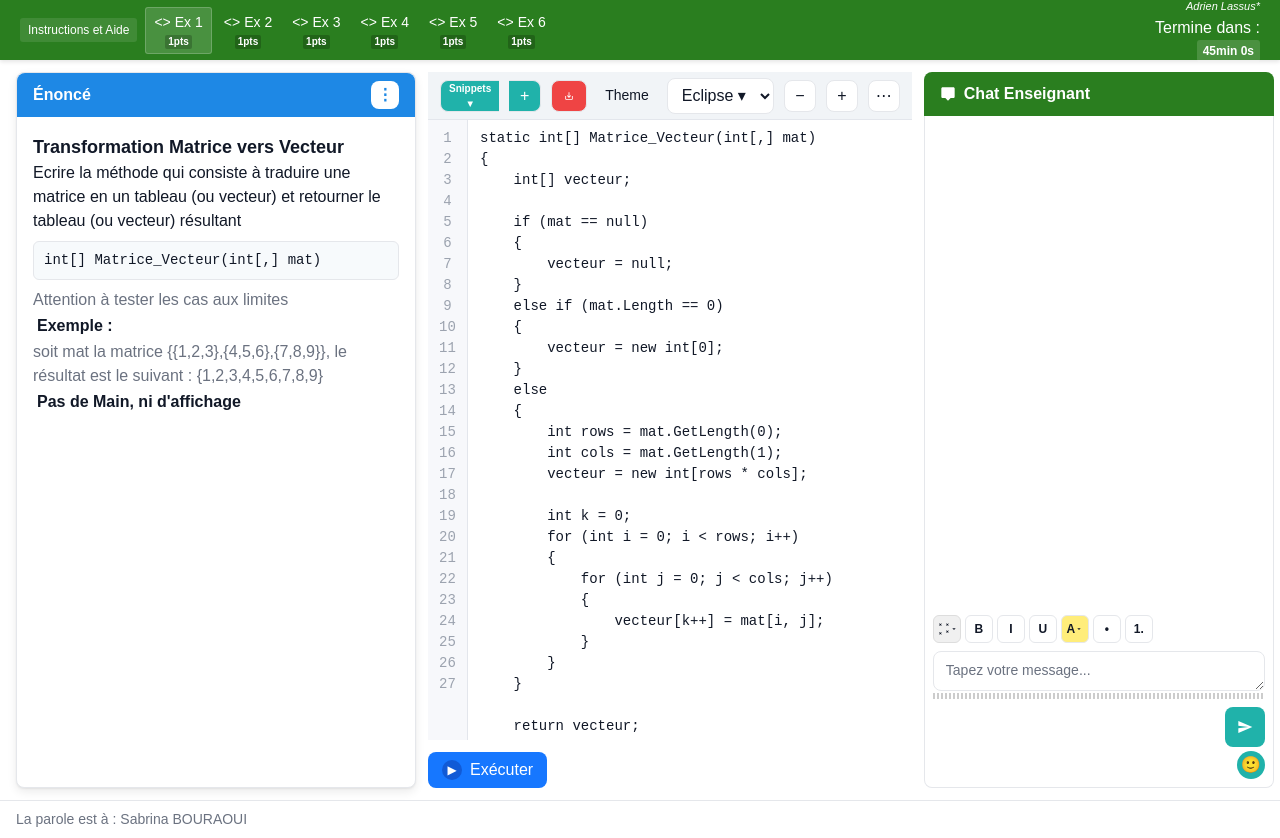
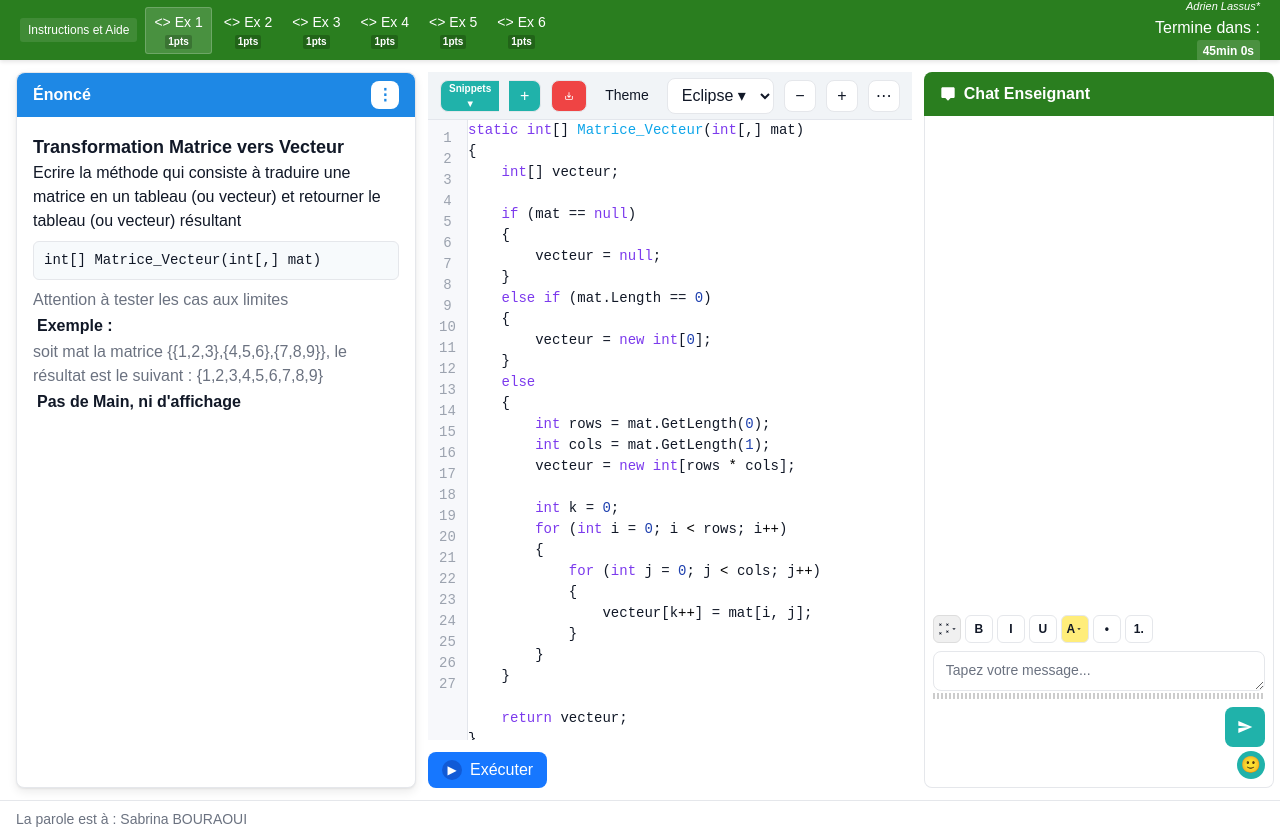
Before and after one commit to adrienlss/Schooding, a Next.js app: page /ex1 in a window 1280 px wide. Built offline with nearby package versions, Linux system fonts and the light colour scheme.

Commit message:
Éditeur avec coloration syntaxique : mots-clés en violet, types en bleu, éditable

```diff
--- a/src/app/ex1/page.tsx
+++ b/src/app/ex1/page.tsx
@@ -148,8 +148,40 @@ export default function Ex1Page() {
               <div>27</div>
             </div>
           <div className="code-area">
+            <div className="syntax-highlighted-editor">
+              <div className="syntax-line"><span className="syntax-keyword">static</span> <span className="syntax-keyword">int</span>[] <span className="syntax-type">Matrice_Vecteur</span>(<span className="syntax-keyword">int</span>[,] mat)</div>
+              <div className="syntax-line">{`{`}</div>
+              <div className="syntax-line">    <span className="syntax-keyword">int</span>[] vecteur;</div>
+              <div className="syntax-line"></div>
+              <div className="syntax-line">    <span className="syntax-keyword">if</span> (mat == <span className="syntax-keyword">null</span>)</div>
+              <div className="syntax-line">    {`{`}</div>
+              <div className="syntax-line">        vecteur = <span className="syntax-keyword">null</span>;</div>
+              <div className="syntax-line">    {`}`}</div>
+              <div className="syntax-line">    <span className="syntax-keyword">else</span> <span className="syntax-keyword">if</span> (mat.Length == <span className="syntax-number">0</span>)</div>
+              <div className="syntax-line">    {`{`}</div>
+              <div className="syntax-line">        vecteur = <span className="syntax-keyword">new</span> <span className="syntax-keyword">int</span>[<span className="syntax-number">0</span>];</div>
+              <div className="syntax-line">    {`}`}</div>
+              <div className="syntax-line">    <span className="syntax-keyword">else</span></div>
+              <div className="syntax-line">    {`{`}</div>
+              <div className="syntax-line">        <span className="syntax-keyword">int</span> rows = mat.GetLength(<span className="syntax-number">0</span>);</div>
+              <div className="syntax-line">        <span className="syntax-keyword">int</span> cols = mat.GetLength(<span className="syntax-number">1</span>);</div>
+              <div className="syntax-line">        vecteur = <span className="syntax-keyword">new</span> <span className="syntax-keyword">int</span>[rows <span className="syntax-operator">*</span> cols];</div>
+              <div className="syntax-line"></div>
+              <div className="syntax-line">        <span className="syntax-keyword">int</span> k = <span className="syntax-number">0</span>;</div>
+              <div className="syntax-line">        <span className="syntax-keyword">for</span> (<span className="syntax-keyword">int</span> i = <span className="syntax-number">0</span>; i <span className="syntax-operator">&lt;</span> rows; i<span className="syntax-operator">++</span>)</div>
+              <div className="syntax-line">        {`{`}</div>
+              <div className="syntax-line">            <span className="syntax-keyword">for</span> (<span className="syntax-keyword">int</span> j = <span className="syntax-number">0</span>; j <span className="syntax-operator">&lt;</span> cols; j<span className="syntax-operator">++</span>)</div>
+              <div className="syntax-line">            {`{`}</div>
+              <div className="syntax-line">                vecteur[k<span className="syntax-operator">++</span>] = mat[i, j];</div>
+              <div className="syntax-line">            {`}`}</div>
+              <div className="syntax-line">        {`}`}</div>
+              <div className="syntax-line">    {`}`}</div>
+              <div className="syntax-line"></div>
+              <div className="syntax-line">    <span className="syntax-keyword">return</span> vecteur;</div>
+              <div className="syntax-line">{`}`}</div>
+            </div>
             <textarea
-              className="code-editor"
+              className="code-editor-overlay"
               defaultValue={`static int[] Matrice_Vecteur(int[,] mat)
 {
     int[] vecteur;
--- a/src/app/ex2/page.tsx
+++ b/src/app/ex2/page.tsx
@@ -148,8 +148,20 @@ export default function Ex2Page() {
               <div>27</div>
             </div>
           <div className="code-area">
+            <div className="syntax-highlighted-editor">
+              <div className="syntax-line"><span className="syntax-keyword">static</span> <span className="syntax-keyword">void</span> <span className="syntax-type">DecaleMatrice</span>(<span className="syntax-keyword">int</span>[,] mat, <span className="syntax-keyword">int</span> valeur)</div>
+              <div className="syntax-line">{`{`}</div>
+              <div className="syntax-line">    <span className="syntax-keyword">if</span> (mat == <span className="syntax-keyword">null</span> <span className="syntax-operator">||</span> mat.Length == <span className="syntax-number">0</span>) <span className="syntax-keyword">return</span>;</div>
+              <div className="syntax-line">    <span className="syntax-keyword">int</span> n = mat.Length;</div>
+              <div className="syntax-line">    <span className="syntax-keyword">int</span> r = mat.GetLength(<span className="syntax-number">0</span>), c = mat.GetLength(<span className="syntax-number">1</span>);</div>
+              <div className="syntax-line">    valeur <span className="syntax-operator">%=</span> n; <span className="syntax-keyword">if</span> (valeur == <span className="syntax-number">0</span>) <span className="syntax-keyword">return</span>;</div>
+              <div className="syntax-line">    <span className="syntax-keyword">int</span>[] t = <span className="syntax-keyword">new</span> <span className="syntax-keyword">int</span>[n];</div>
+              <div className="syntax-line">    <span className="syntax-keyword">for</span> (<span className="syntax-keyword">int</span> i = <span className="syntax-number">0</span>; i <span className="syntax-operator">&lt;</span> n; i<span className="syntax-operator">++</span>) t[i] = mat[i <span className="syntax-operator">/</span> c, i <span className="syntax-operator">%</span> c];</div>
+              <div className="syntax-line">    <span className="syntax-keyword">for</span> (<span className="syntax-keyword">int</span> i = <span className="syntax-number">0</span>; i <span className="syntax-operator">&lt;</span> n; i<span className="syntax-operator">++</span>) mat[i <span className="syntax-operator">/</span> c, i <span className="syntax-operator">%</span> c] = t[(i <span className="syntax-operator">-</span> valeur <span className="syntax-operator">+</span> n) <span className="syntax-operator">%</span> n];</div>
+              <div className="syntax-line">{`}`}</div>
+            </div>
             <textarea
-              className="code-editor"
+              className="code-editor-overlay"
               defaultValue={`static void DecaleMatrice(int[,] mat, int valeur)
 {
     if (mat == null || mat.Length == 0) return;
--- a/src/app/globals.css
+++ b/src/app/globals.css
@@ -285,6 +285,7 @@ body {
   flex: 1;
   padding: 8px 12px;
   background: #fff;
+  position: relative;
 }
 
 .code-editor {
@@ -300,6 +301,70 @@ body {
   resize: none;
   padding: 0;
   margin: 0;
+}
+
+/* Coloration syntaxique */
+.syntax-keyword {
+  color: #7c3aed; /* Violet pour les mots-clés */
+}
+
+.syntax-type {
+  color: #0ea5e9; /* Bleu pour les types */
+}
+
+.syntax-number {
+  color: #1e40af; /* Bleu foncé pour les nombres */
+}
+
+.syntax-string {
+  color: #dc2626; /* Rouge pour les chaînes */
+}
+
+.syntax-comment {
+  color: #6b7280; /* Gris pour les commentaires */
+}
+
+.syntax-operator {
+  color: #000000; /* Noir pour les opérateurs */
+}
+
+/* Éditeur avec coloration syntaxique */
+.syntax-highlighted-editor {
+  position: absolute;
+  top: 0;
+  left: 0;
+  width: 100%;
+  height: 100%;
+  pointer-events: none;
+  z-index: 1;
+  font-family: 'Courier New', monospace;
+  font-size: 14px;
+  line-height: 1.5;
+  white-space: pre;
+  overflow: hidden;
+}
+
+.syntax-line {
+  min-height: 21px;
+  display: block;
+}
+
+.code-editor-overlay {
+  position: relative;
+  width: 100%;
+  height: 100%;
+  background: transparent;
+  border: none;
+  outline: none;
+  font-family: 'Courier New', monospace;
+  font-size: 14px;
+  line-height: 1.5;
+  color: transparent;
+  resize: none;
+  padding: 0;
+  margin: 0;
+  caret-color: #000;
+  z-index: 2;
 }
 
 .code-area .line.active {
```
